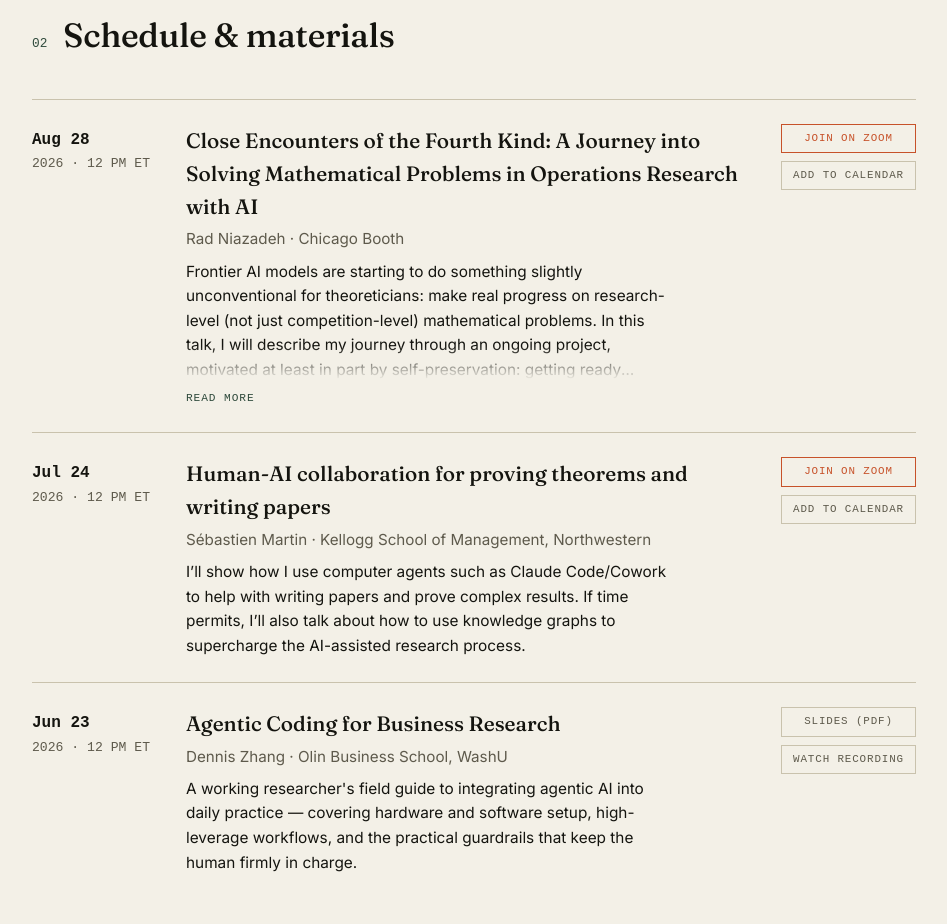
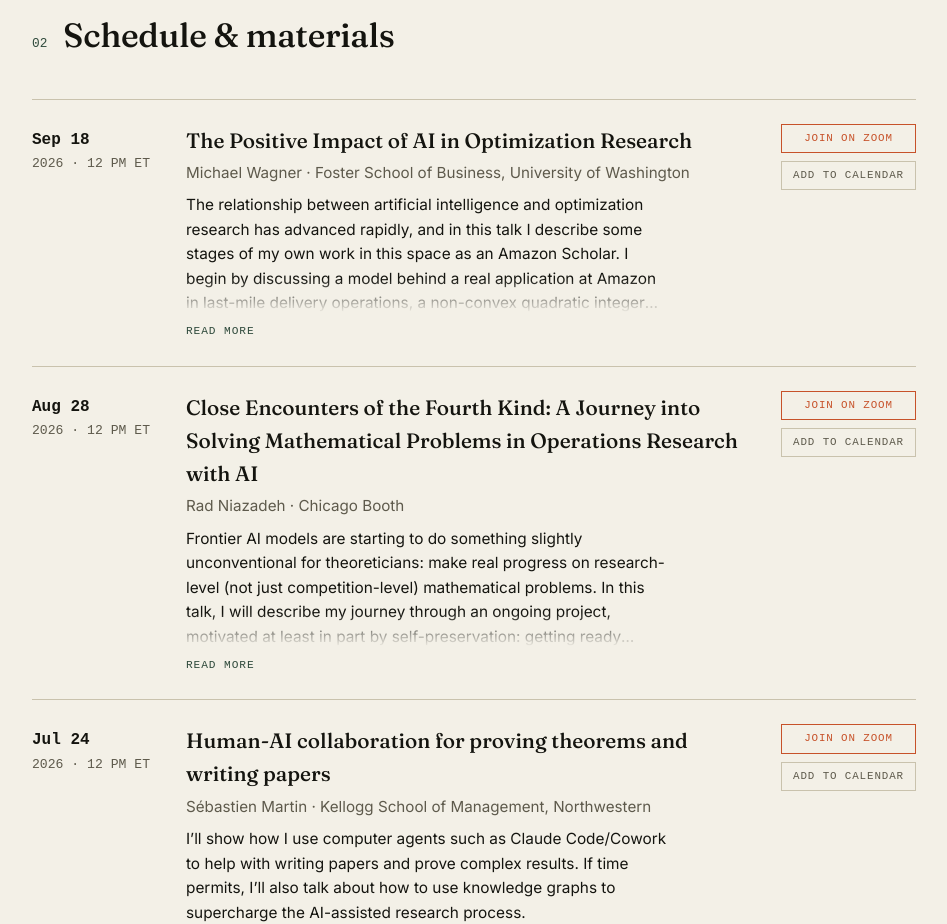
Before and after one commit to fcocastro/ai-research-seminar, a plain HTML site: page index.html in a window 1280 px wide. Shown: the part 1000-1924 px from the top of the page, without its empty margins (166-1113 px from the left). Drawn offline with Linux system fonts and the light colour scheme; a web font is replaced by a local one.

Commit message:
Mike's talk

```diff
--- a/index.html
+++ b/index.html
@@ -269,6 +269,19 @@
     <div class="sec-head"><span class="num">02</span><h2>Schedule &amp; materials</h2></div>
 
     <div class="talk">
+      <div class="when"><strong>Sep 18</strong>2026 &middot; 12 PM ET</div>
+      <div class="what">
+        <h3>The Positive Impact of AI in Optimization Research</h3>
+        <div class="who">Michael Wagner &middot; Foster School of Business, University of Washington</div>
+        <div class="desc">The relationship between artificial intelligence and optimization research has advanced rapidly, and in this talk I describe some stages of my own work in this space as an Amazon Scholar. I begin by discussing a model behind a real application at Amazon in last-mile delivery operations, a non-convex quadratic integer program that proved intractable at scale. Collaborating with a frontier reasoning model, we (AI and myself) uncovered a structural insight that reformulated the problem entirely, with significant consequences for what became solvable in practice. I then ask how capable AI models truly are at graduate-level mathematical modeling. I treated leading AI models as students in a doctoral optimization course that I teach at the University of Washington, grading their solutions against a decade of real student performance to see how they measure up. Recognizing the limits of any single model, I then turn to what becomes possible when many agents work together. I describe a progression of increasingly capable multi-agent designs. Together, these projects trace how AI has reshaped the way I approach optimization research.</div>
+      </div>
+      <div class="links">
+        <a class="pill live" href="https://ucla.zoom.us/j/99457249176">Join on Zoom</a>
+        <a class="pill" href="https://calendar.google.com/calendar/render?action=TEMPLATE&text=AI-Accelerated+Research%3A+Michael+Wagner&dates=20260918T160000Z%2F20260918T170000Z&details=The+Positive+Impact+of+AI+in+Optimization+Research+%E2%80%94+Michael+Wagner.%0AZoom%3A+https%3A%2F%2Fucla.zoom.us%2Fj%2F99457249176&location=https%3A%2F%2Fucla.zoom.us%2Fj%2F99457249176" target="_blank" rel="noopener">Add to calendar</a>
+      </div>
+    </div>
+
+    <div class="talk">
       <div class="when"><strong>Aug 28</strong>2026 &middot; 12 PM ET</div>
       <div class="what">
         <h3>Close Encounters of the Fourth Kind: A Journey into Solving Mathematical Problems in Operations Research with AI</h3>
```
